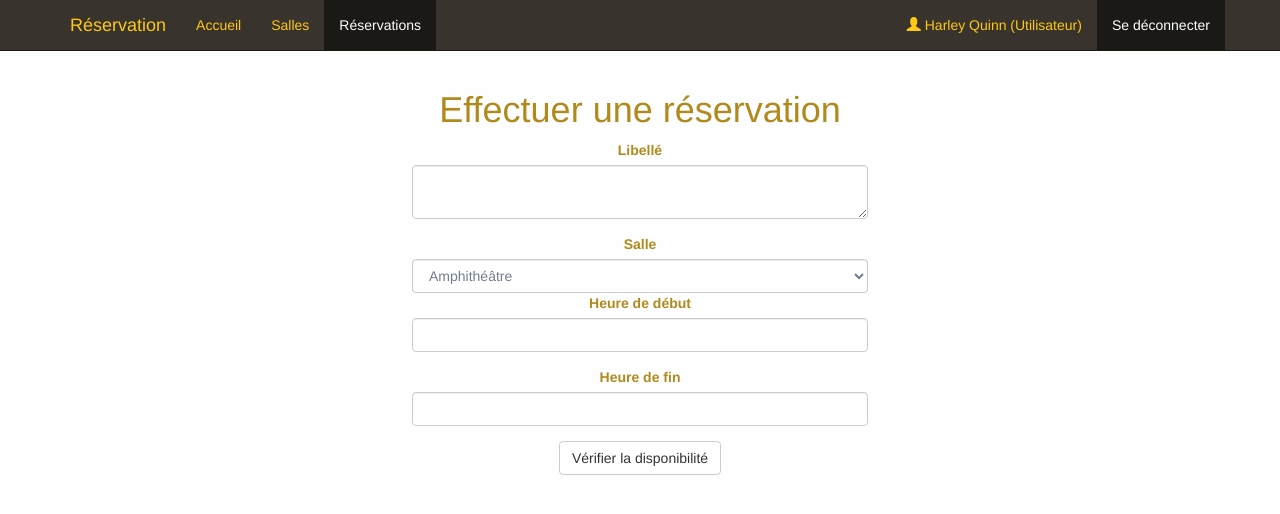
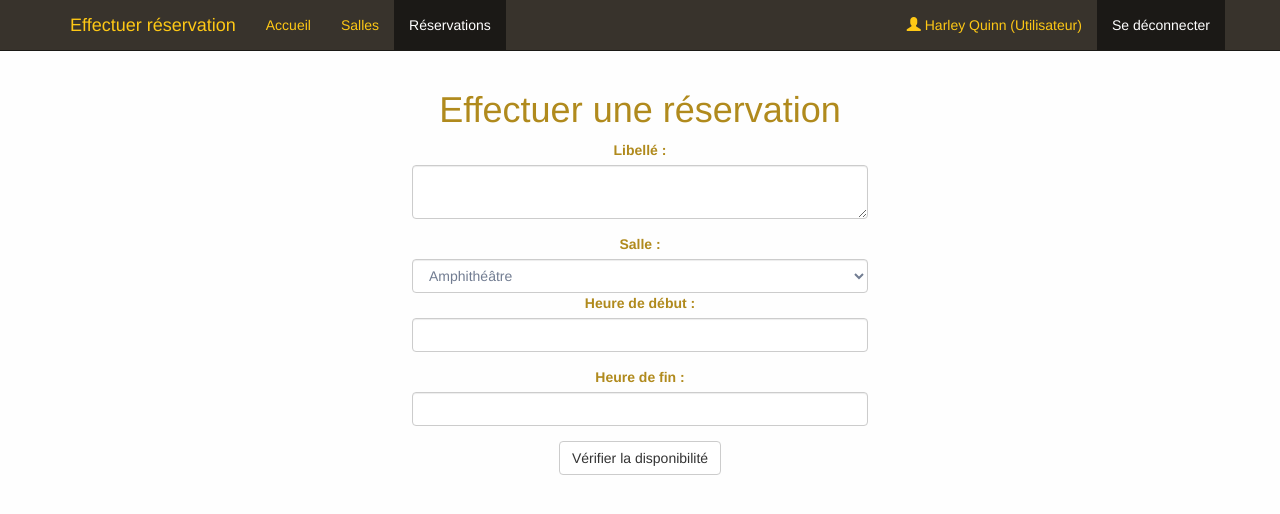
Before and after one commit to JoelTroch/SiteM2LResponsive, a PHP site: page /utilisateur/effectuer-reservation.php in a window 1280 px wide. Shown: the top 514 px of the page. Run offline with PHP 8.4, Linux system fonts and the light colour scheme.

Commit message:
Réindentation du code section utilisateur et quelques modifications mineures

```diff
--- a/utilisateur/effectuer-reservation.php
+++ b/utilisateur/effectuer-reservation.php
@@ -5,7 +5,7 @@
         <meta name="viewport" content="width=device-width, initial-scale=1" />
         <meta name="description" content="Site intranet pour la réservation des salles de la Maison des Ligues de Lorraine" />
         <meta name="author" content="netEmedia" />
-		<title>Site intranet M2L - Réservation</title>
+        <title>Site intranet M2L - Effectuer réservation</title>
         <link href="../css/bootstrap.css" rel="stylesheet" type="text/css" media="all" />
         <link href="../css/bootstrap-theme-colors.css" rel="stylesheet" type="text/css" media="all" />
         <link href="../css/theme.css" rel="stylesheet" type="text/css" media="all" />
@@ -24,7 +24,7 @@
                         <span class="icon-bar"></span>
                         <span class="icon-bar"></span>
                     </button>
-					<p><a class="navbar-brand" href="#">Réservation</a></p>
+                    <p><a class="navbar-brand" href="#">Effectuer réservation</a></p>
                 </div>
                 <div class="navbar-collapse collapse">
                     <ul class="nav navbar-nav">
@@ -43,12 +43,12 @@
             <h1>Effectuer une réservation</h1>
             <form method="post" action="salles.php" role="form">
                 <div class="form-group">
-					<label for="libelle">Libellé</label>
+                    <label for="libelle">Libellé :</label>
                     <textarea class="form-control form-fix" id="libelle" rows="2"></textarea>
 		</div>
                 <div class="from-group">
-					<label for="choixSalle">Salle</label>
-					<select name="choixSalle" class="form-control form-fix">
+                    <label for="salle">Salle :</label>
+                    <select name="salle" class="form-control form-fix">
 			<option value="amphitheatre" selected>Amphithéâtre</option>
 			<option value="baccarat">Baccarat (Réunion)</option>
                         <option value="corbin">Corbin (Réunion)</option>
@@ -62,11 +62,11 @@
                     </select>
                 </div>
                 <div class="form-group">
-					<label for="heureDebut">Heure de début</label>
+                    <label for="heureDebut">Heure de début :</label>
                     <input type="text" class="form-control form-fix" id="heureDebut" />
 		</div>
 		<div class="form-group">
-					<label for="heureFin">Heure de fin</label>
+                    <label for="heureFin">Heure de fin :</label>
                     <input type="text" class="form-control form-fix" id="heureFin" />
                 </div>
                 <div class="form-group">
--- a/utilisateur/index.php
+++ b/utilisateur/index.php
@@ -43,7 +43,7 @@
             <h1>Accueil</h1>
             <p class="lead">Bienvenue sur la page d'accueil de la section utilisateur du site intranet.</p>
             <p class="lead">Pour consulter les informations sur les salles, cliquez sur le bouton "Salles" dans le menu en haut de l'écran.</p>
-			<p class="lead">Les informations sur les réservations sont disponible en cliquant sur le bouton "Réservations" dans le même menu.</p>
+            <p class="lead">Les informations sur les réservations sont disponibles en cliquant sur le bouton "Réservations" dans le même menu.</p>
             <p class="lead">Vous pouvez vous déconnecter à tout moment en cliquant sur le bouton prévu à cet effet en haut à droite.</p>
         </div>
 	<script type="text/javascript" src="../js/jquery-1.11.1.js"></script>
```
Also changed, not shown: utilisateur/salles.php (+5 -5 lines), utilisateur/reservations.php (indentation only). Lines whose indentation alone changed are shown as unchanged.
